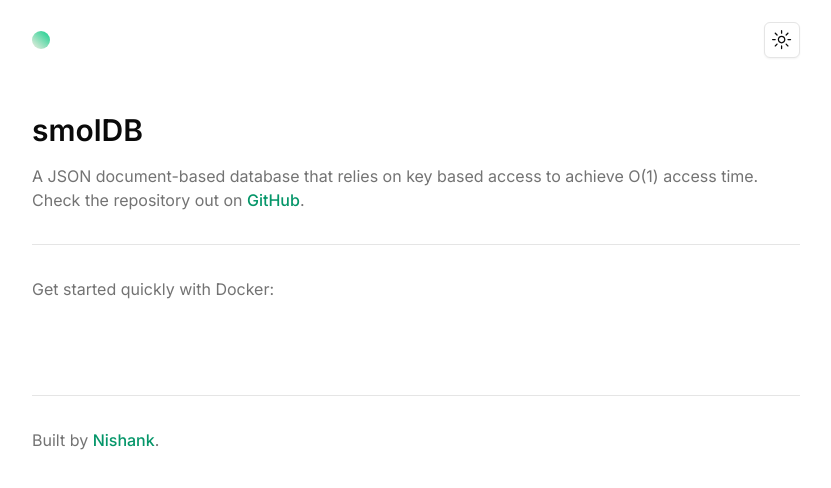
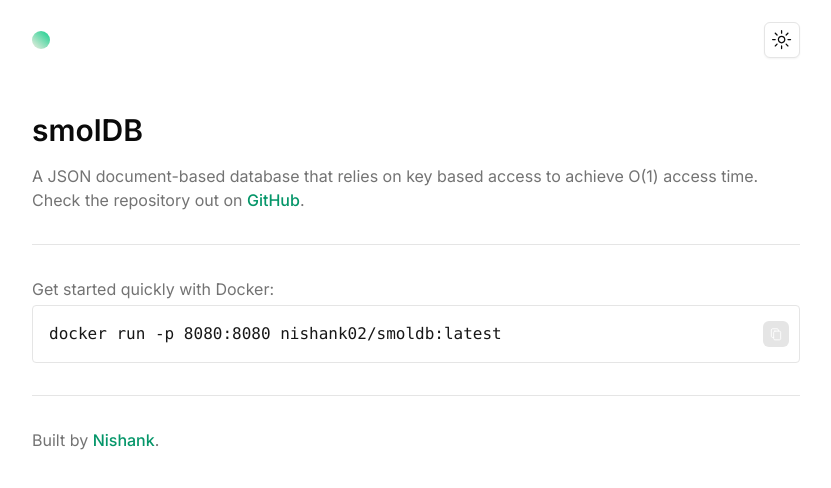
Before and after one commit to theMillenniumFalcon/smolDB, a Next.js app in the folder web/: page / in a window 1280 px wide. Shown: the top 488 px of the page, without its empty margins (224-1055 px from the left). Built offline with nearby package versions, Linux system fonts and the light colour scheme.

Commit message:
dark mode in ui

```diff
--- a/web/src/components/docker.tsx
+++ b/web/src/components/docker.tsx
@@ -23,12 +23,12 @@
   }, [])
 
   return (
-    <div className="border border-white/[.1] px-1 rounded mt-1 cursor-copy" onClick={onCopy}>
+    <div className="border border-border px-1 rounded mt-1 cursor-copy" onClick={onCopy}>
         <code className="block whitespace-pre-wrap break-all px-3 pr-[62px] rounded text-sm md:text-base relative h-auto items-center text-white">
-                <div className="my-4">
+                <div className="my-4 text-secondary-foreground">
                     {`docker run -p 8080:8080 nishank02/smoldb:latest`}
                 </div>
-            <button aria-label="Copy code" className="absolute right-1.5 top-1/2 -translate-y-1/2 cursor-pointer rounded-md bg-white/[.1] text-white w-[26px] h-[26px] flex justify-center items-center">
+            <button aria-label="Copy code" className="absolute right-1.5 top-1/2 -translate-y-1/2 cursor-pointer rounded-md bg-border text-white w-[26px] h-[26px] flex justify-center items-center">
                 <MotionConfig transition={{ duration: 0.15 }}>
                     <AnimatePresence initial={false} mode="wait">
                         {copying ? (
```
